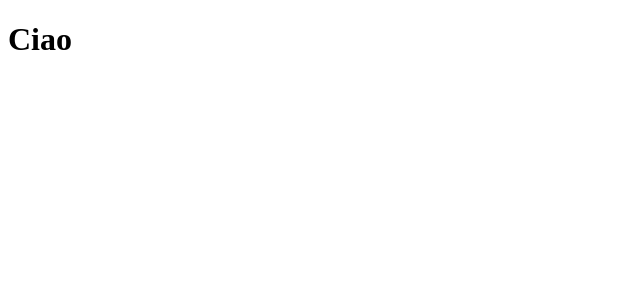
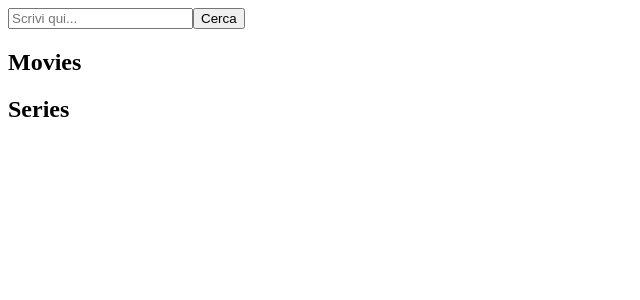
Before and after one commit to MonicaIzzo/vite-boolflix, a Vue app: page / in a window 1280 px wide. Shown: the top 300 px of the page, without its empty margins (0-640 px from the left). Built offline with nearby package versions, Linux system fonts and the light colour scheme.

Commit message:
mi fermo qui

```diff
--- a/src/App.vue
+++ b/src/App.vue
@@ -1,6 +1,5 @@
 <script>
-import axios from 'axios';
-
+// qui la logica
 /* TRIP PER GESTIRE MEGLIO LE CHIAMATE API
 const config = {
     params: {
@@ -13,19 +12,72 @@ axios.get('https://api.themoviedb.org/3/', config)
     .then((res) => { })
 
 */
+import axios from 'axios';
+import { api } from './data';
+import { store } from './data/store';
+import SearchForm from './components/SearchForm.vue';
 
 export default {
     name: 'Boolflix',
+    components: { SearchForm },
     data() {
         return {
+            store,
+            titleFilter: ''
+        }
+    },
+    methods: {
+        setTitleFilter(term) {
+            this.titleFilter = term;
+        },
+        searchProductions() {
+            console.log(this.titleFilter);
+            if (!this.titleFilter) {
+                store.movies = [];
+                store.series = [];
+                return;
+            };
+
+
+
+            axios.get(`${api.baseUrl}/search/movie?api_key=${api.key}&language=${api.language}&query=${this.titleFilter}`)
+                .then((res) => {
+                    store.movies = res.data.results;
+                });
+
+            axios.get(`${api.baseUrl}/search/tv?api_key=${api.key}&language=${api.language}&query=${this.titleFilter}`)
+                .then((res) => {
+                    store.series = res.data.results;
+                });
 
         }
     }
-}
+};
 </script>
 
 <template>
-    <h1>Ciao</h1>
+    <!--qui HTML-->
+    <SearchForm @term-change="setTitleFilter" @form-submit="searchProductions" />
+    <section id="movies">
+        <h2>Movies</h2>
+        <ul v-for="movie in store.movies" :key="movie.id">
+            <li>{{ movie.title }}</li>
+            <li>{{ movie.original_title }}</li>
+            <li>{{ movie.original_language }}</li>
+            <li>{{ movie.vote_average }}</li>
+        </ul>
+    </section>
+    <section id="series">
+        <h2>Series</h2>
+        <ul v-for="serie in store.series" :key="movie.id">
+            <li>{{ serie.name }}</li>
+            <li>{{ serie.original_name }}</li>
+            <li>{{ serie.original_language }}</li>
+            <li>{{ serie.vote_average }}</li>
+        </ul>
+    </section>
 </template>
 
-<style></style>
+<style>
+/* qui CSS */
+</style>
--- /dev/null
+++ b/src/components/SearchForm.vue
@@ -0,0 +1,27 @@
+<script>
+export default {
+    data() {
+        return {
+            searchTerm: ''
+        }
+    },
+    props: {
+        placeholder: String,
+        submitLabel: String,
+    },
+    emits: ['term-change', 'form-submit']
+};
+
+</script>
+
+
+<template>
+    <form @submit.prevent="$emit('form-submit')">
+        <input v-model.trim="searchTerm" type="text" :placeholder="placeholder || 'Scrivi qui...'"
+            @keyup="$emit('term-change', searchTerm)">
+        <button type="submit">{{ submitLabel || 'Cerca' }}</button>
+    </form>
+</template>
+
+
+<style></style>
--- /dev/null
+++ b/src/data/index.js
@@ -0,0 +1,6 @@
+const api = {
+    baseUri: 'https://api.themoviedb.org/3/',
+    key: '37021d95c3f7c7054fcdeb1f22d26d8d',
+    language: 'it_IT'
+}
+export { api };
--- /dev/null
+++ b/src/data/store.js
@@ -0,0 +1,6 @@
+import {reactive} from 'vue';
+
+export const store = reactive ({
+    movies: [],
+    series: []
+});
```
Also changed, not shown: src/components/ProductionCard.vue (added, +20 -0 lines).
